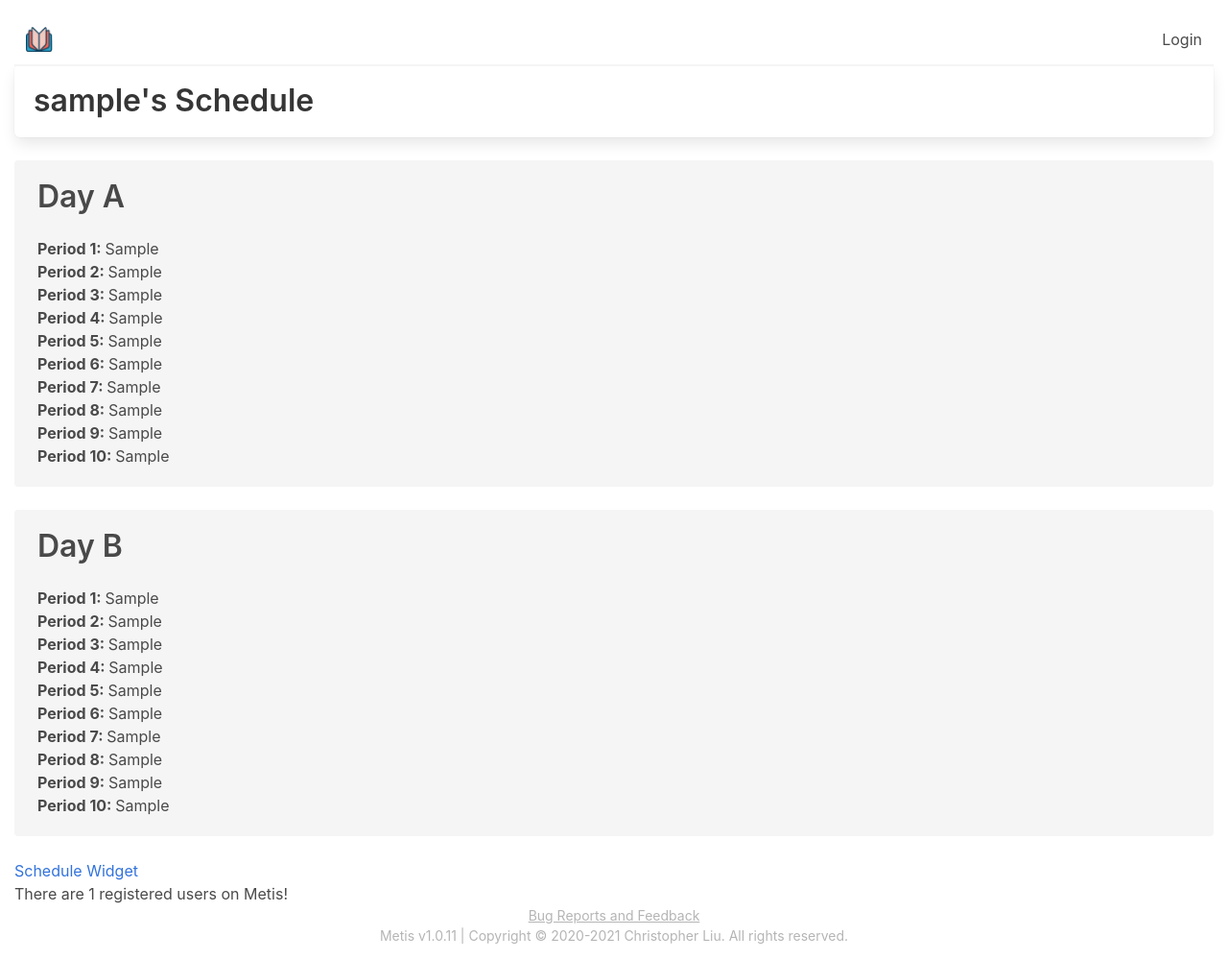
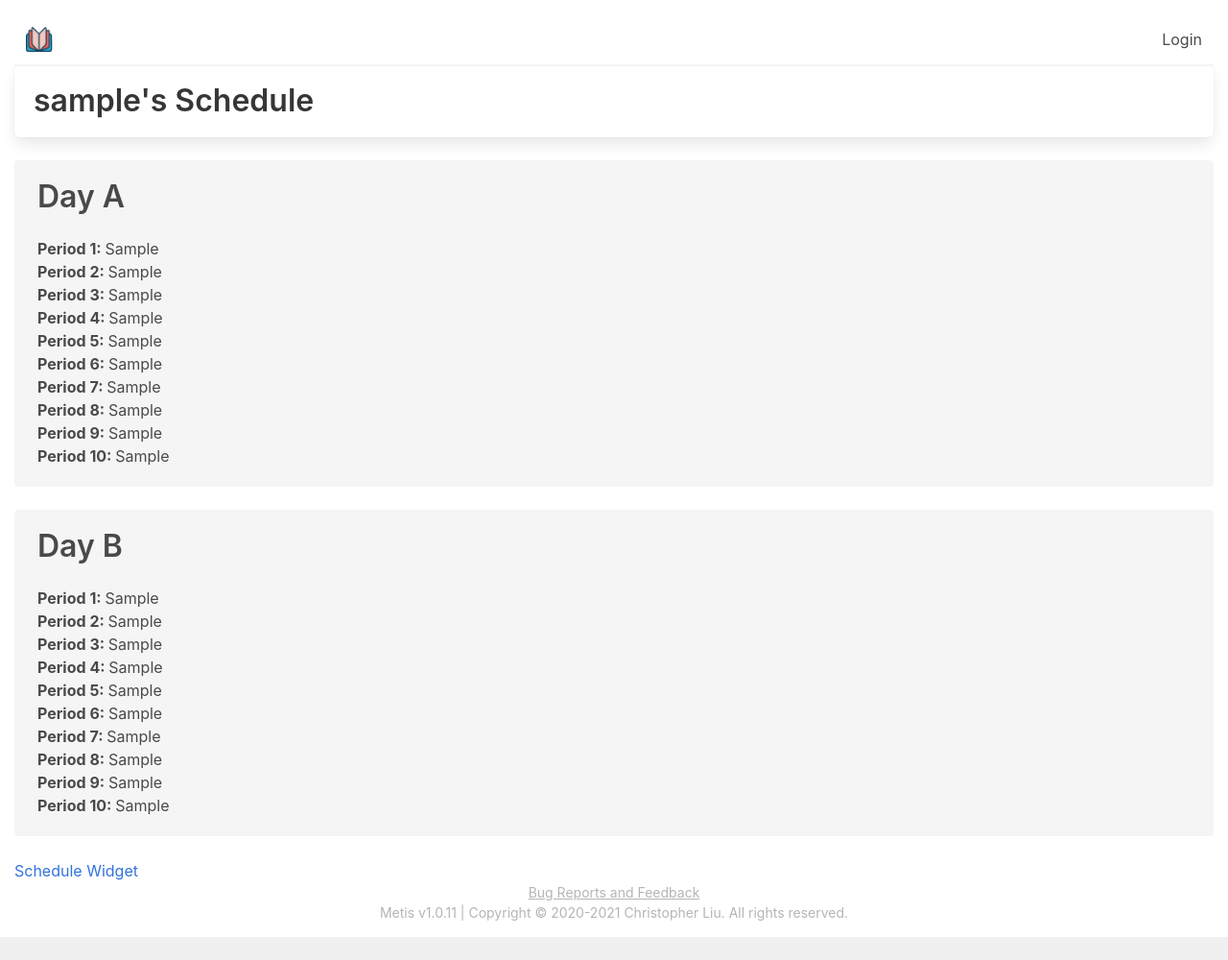
Before and after one commit to Clue88/metis2, a Flask app: a page that uses app/templates/schedule.html in a window 1280 px wide. Shown: the whole page at 96% size. After the commit the page ends 976 px from the top, so only its background shows below. Run offline with Flask 2, Linux system fonts and the light colour scheme; tables that the repository leaves empty hold one stand-in row (values such as "Sample post"); some libraries are stand-ins or nearby versions.

Commit message:
Update user counter

```diff
--- a/app/main/routes.py
+++ b/app/main/routes.py
@@ -284,9 +284,7 @@ def schedule(username):
     for field in periods:
         subjects.append(user[field])
 
-    users = len(User.query.all())
-
-    return render_template('schedule.html', title=username+'\'s Schedule', username=username, subjects=subjects, users=users)
+    return render_template('schedule.html', title=username+'\'s Schedule', username=username, subjects=subjects)
 
 @bp.route('/schedule_widget')
 @login_required
@@ -330,3 +328,8 @@ def schedule_widget():
 @bp.route('/resources')
 def resources():
     return render_template('resources.html', title='Student Resources')
+
+@bp.route('/users_count')
+def users_count():
+    users = len(User.query.all())
+    return render_template('users_count.html', users=users)
--- a/app/templates/schedule.html
+++ b/app/templates/schedule.html
@@ -39,6 +39,5 @@
     </div>
 
     <a href="{{ url_for('main.schedule_widget') }}">Schedule Widget</a><br>
-    There are {{ users }} registered users on Metis!
 
 {% endblock %}
--- /dev/null
+++ b/app/templates/users_count.html
@@ -0,0 +1 @@
+<h1>{{ users }}</h1>
```
